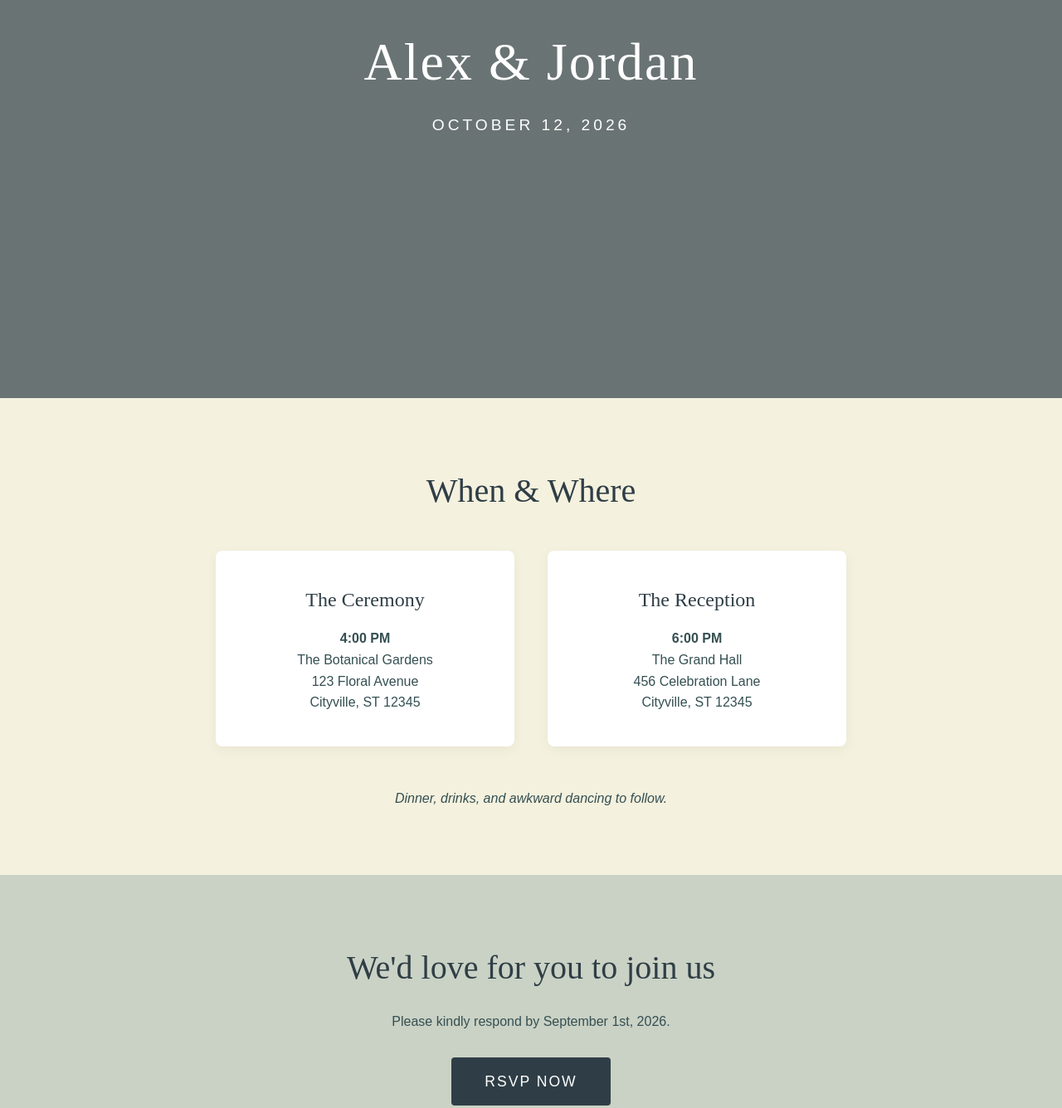
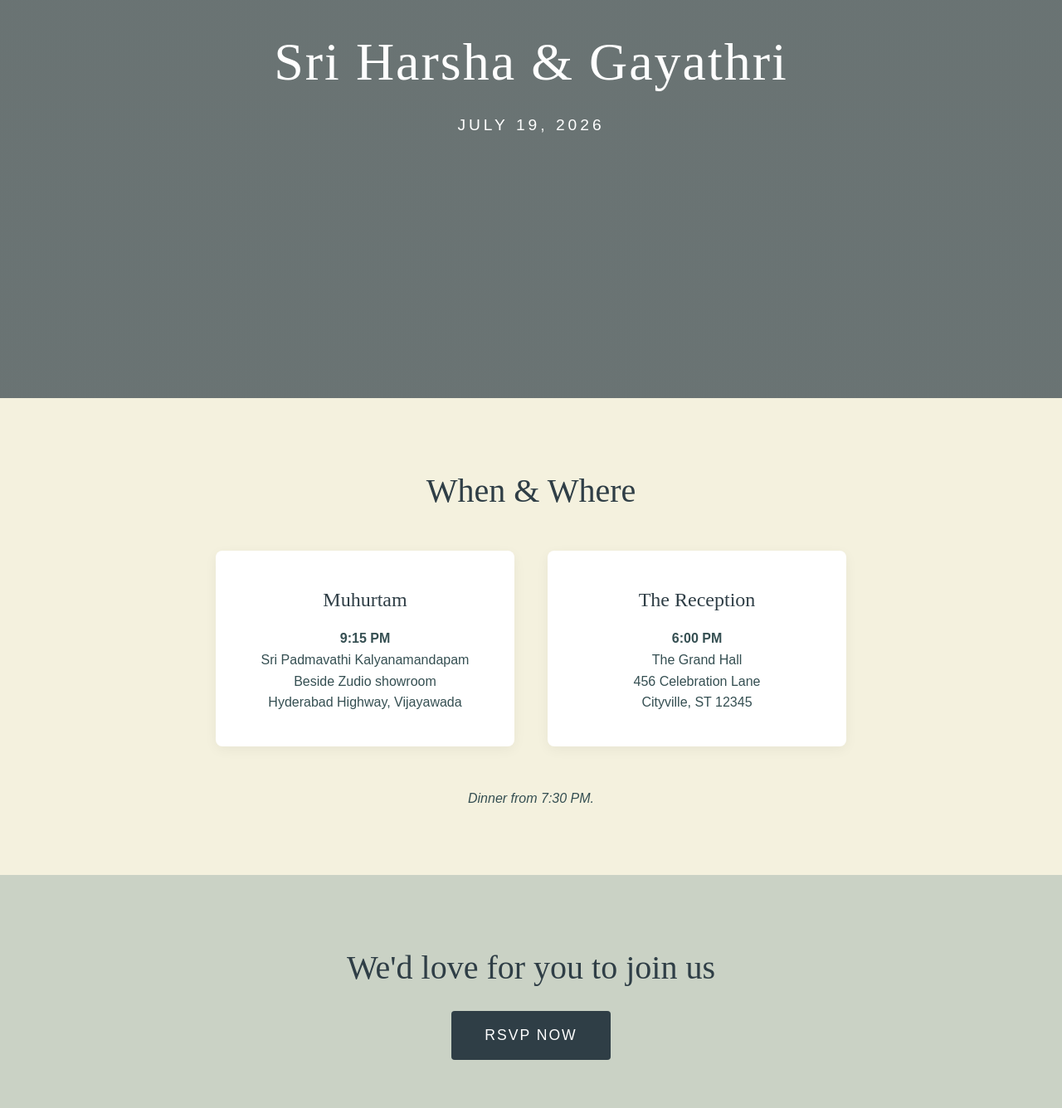
Before and after one commit to sriharshavinnakota-design/Vinnakota_wedding_invite, a plain HTML site: page index.html in a window 1280 px wide. Shown: the part 320-1656 px from the top of the page at 83% size. Drawn offline with Linux system fonts and the light colour scheme; a web font is replaced by a local one.

Commit message:
Update index.html

```diff
--- a/index.html
+++ b/index.html
@@ -3,7 +3,7 @@
 <head>
     <meta charset="UTF-8">
     <meta name="viewport" content="width=device-width, initial-scale=1.0">
-    <title>Alex & Jordan are getting married!</title>
+    <title>SriHarsha & Gayathri are getting married!</title>
     <!-- Google Fonts -->
     <link href="[fonts.googleapis.com](https://fonts.googleapis.com/css2?family=Playfair+Display:ital,wght@0,400;0,700;1,400&family=Montserrat:wght@300;400;500&display=swap)" rel="stylesheet">
     <style>
@@ -139,18 +139,18 @@
 
     <section class="hero">
         <p>You are invited to the wedding of</p>
-        <h1>Alex & Jordan</h1>
-        <p>October 12, 2026</p>
+        <h1>Sri Harsha & Gayathri</h1>
+        <p>July 19, 2026</p>
     </section>
 
     <section class="details">
         <h2>When & Where</h2>
         <div class="details-grid">
             <div class="detail-card">
-                <h3>The Ceremony</h3>
-                <p><strong>4:00 PM</strong></p>
-                <p>The Botanical Gardens</p>
-                <p>123 Floral Avenue<br>Cityville, ST 12345</p>
+                <h3>Muhurtam</h3>
+                <p><strong>9:15 PM</strong></p>
+                <p>Sri Padmavathi Kalyanamandapam</p>
+                <p>Beside Zudio showroom<br>Hyderabad Highway, Vijayawada</p>
             </div>
             <div class="detail-card">
                 <h3>The Reception</h3>
@@ -159,12 +159,12 @@
                 <p>456 Celebration Lane<br>Cityville, ST 12345</p>
             </div>
         </div>
-        <p style="font-style: italic;">Dinner, drinks, and awkward dancing to follow.</p>
+        <p style="font-style: italic;">Dinner from 7:30 PM.</p>
     </section>
 
     <section class="rsvp-section">
         <h2>We'd love for you to join us</h2>
-        <p style="margin-bottom: 30px;">Please kindly respond by September 1st, 2026.</p>
+        <!--<p style="margin-bottom: 30px;">Please kindly respond by September 1st, 2026.</p>-->
         <!-- Replace the # with a link to a Google Form for easy RSVP tracking -->
         <a href="#" class="btn" onclick="alert('Link this button to a Google Form or RSVP service!')">RSVP Now</a>
     </section>
```
